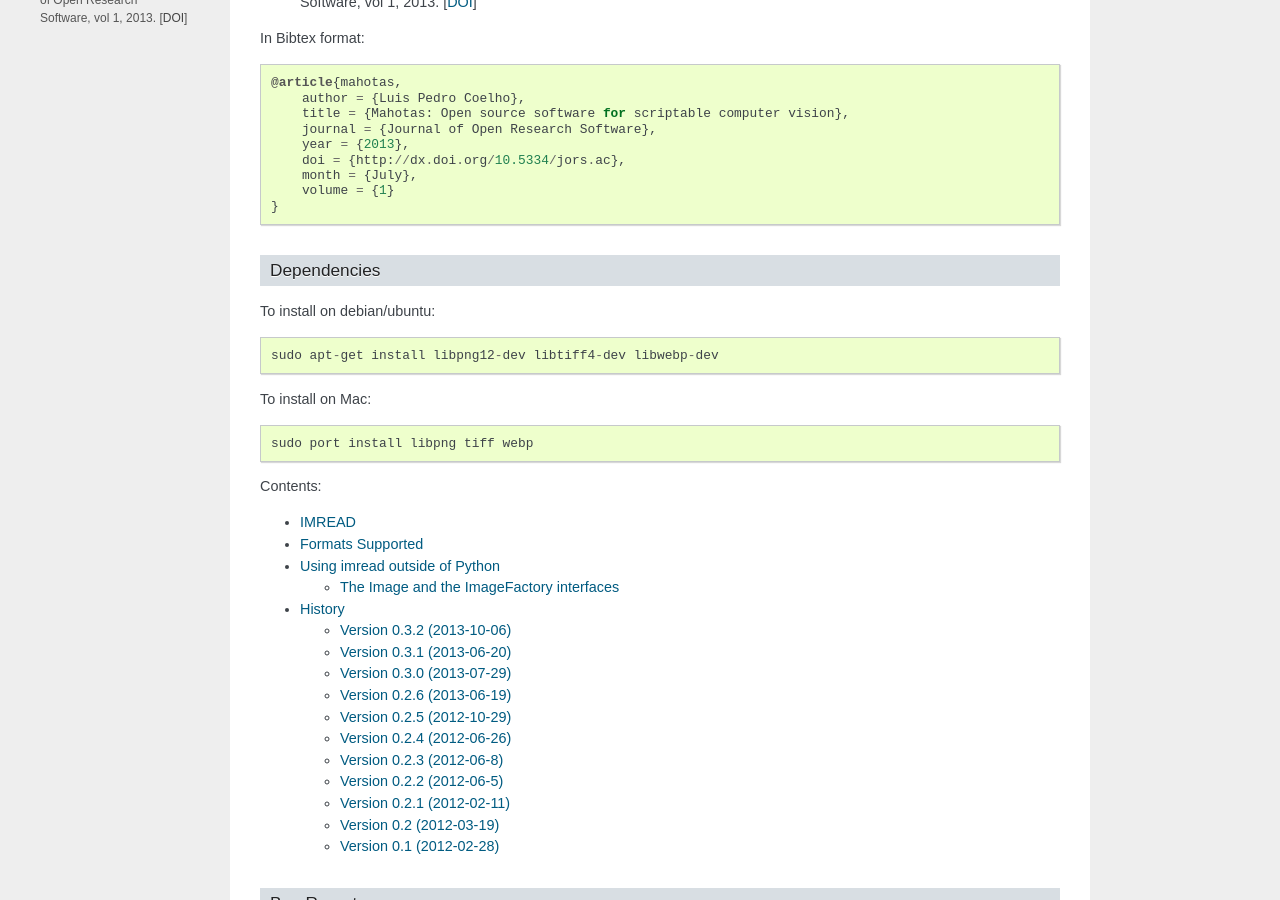
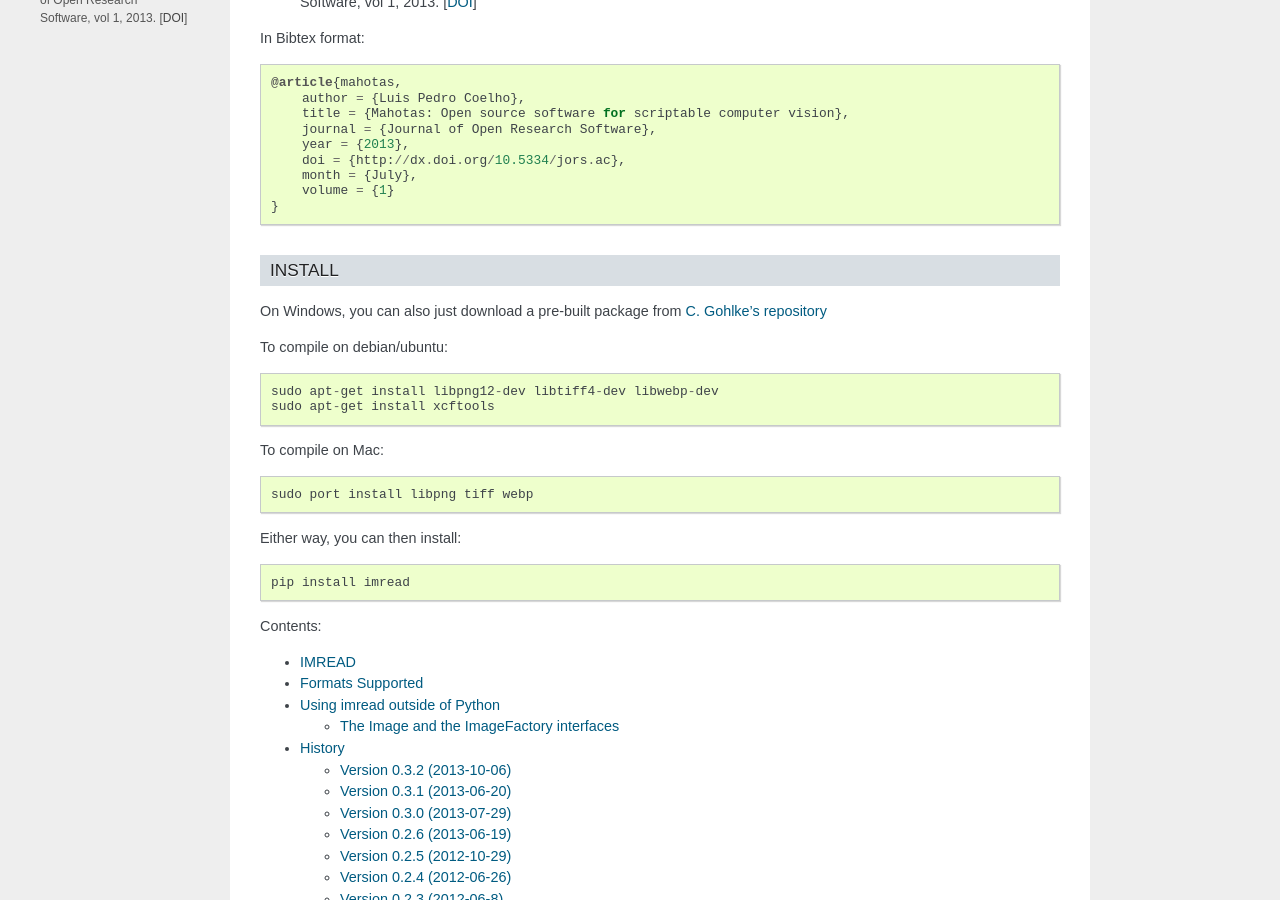
Before and after one commit to luispedro/imread, a Sphinx documentation site: the page built from docs/source/index.rst, in a window 1280 px wide and 900 px high, scrolled down 730 px. Built offline with Sphinx 7.4.7, drawn with Linux system fonts in a browser that asks for light colours.

Commit message:
DOC Better install instructions

```diff
--- a/docs/source/index.rst
+++ b/docs/source/index.rst
@@ -53,16 +53,24 @@
     }
 
 
-Dependencies
-~~~~~~~~~~~~
+INSTALL
+~~~~~~~
 
-To install on debian/ubuntu::
+On Windows, you can also just download a pre-built package from `C. Gohlke's
+repository <http://www.lfd.uci.edu/~gohlke/pythonlibs/#imread>`__
+
+To compile on debian/ubuntu::
 
     sudo apt-get install libpng12-dev libtiff4-dev libwebp-dev
+    sudo apt-get install xcftools
 
-To install on Mac::
+To compile on Mac::
 
     sudo port install libpng tiff webp
+
+Either way, you can then install::
+
+    pip install imread
 
 
 Contents:
```
Also changed, not shown: README.rst (+12 -2 lines).
